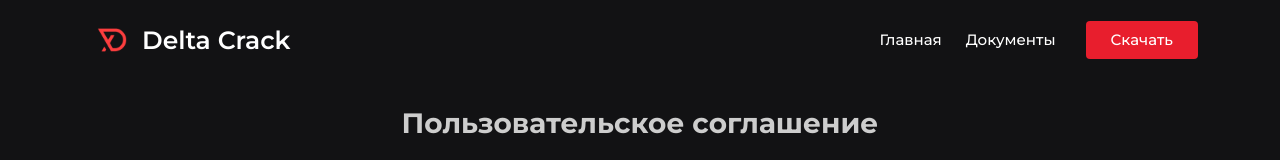
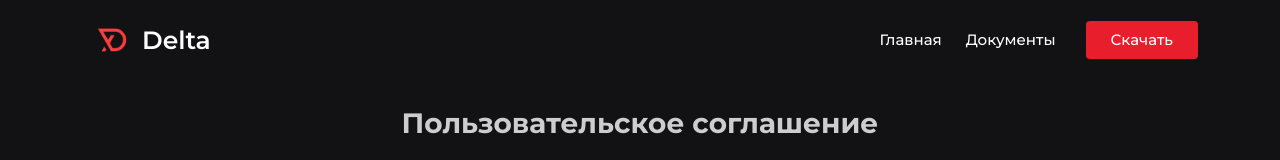
Before and after one commit to Tim1337SSSx/Delta-Crack, a plain HTML site: page eula.html in a window 1280 px wide. Shown: the top 160 px of the page. Drawn offline with Linux system fonts and the light colour scheme; a web font is replaced by a local one.

Commit message:
Update eula.html

```diff
--- a/eula.html
+++ b/eula.html
@@ -27,7 +27,7 @@
 
         <a href="index.html" class="logo d-flex align-items-center me-auto">
             <img src="img/logo.png" alt="">
-            <h1>Delta Crack</h1>
+            <h1>Delta</h1>
         </a>
 
         <nav id="navmenu" class="navmenu" >
```
